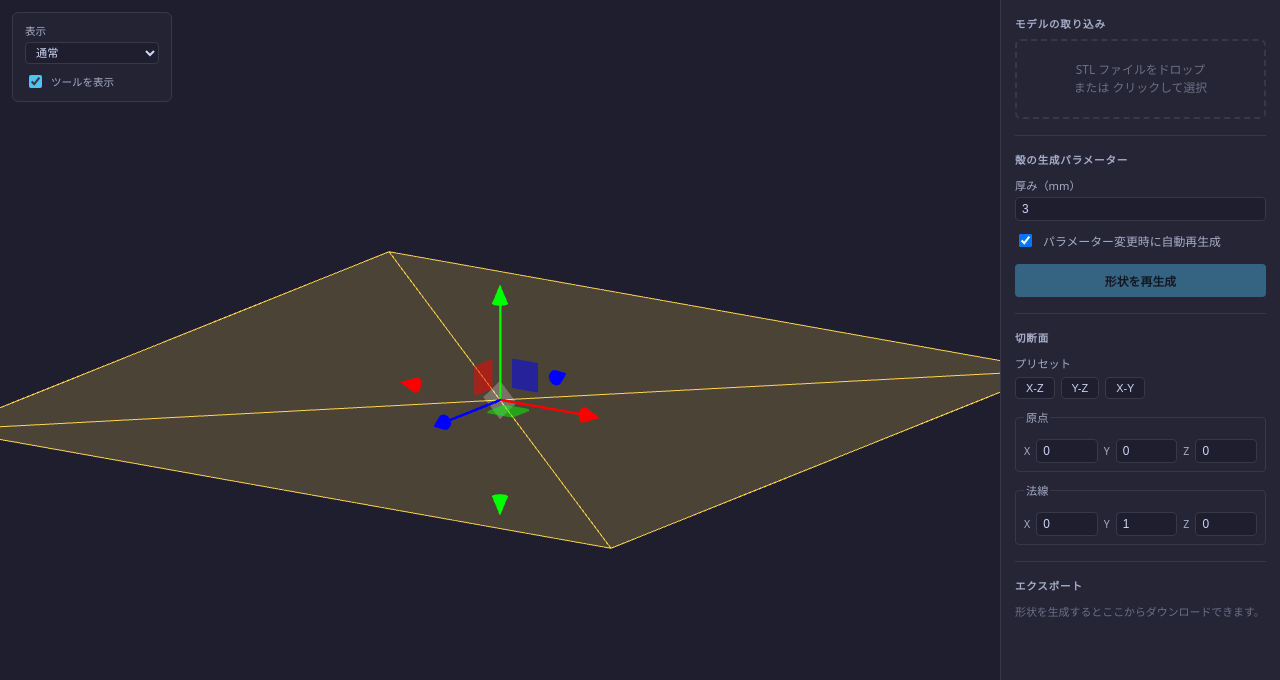
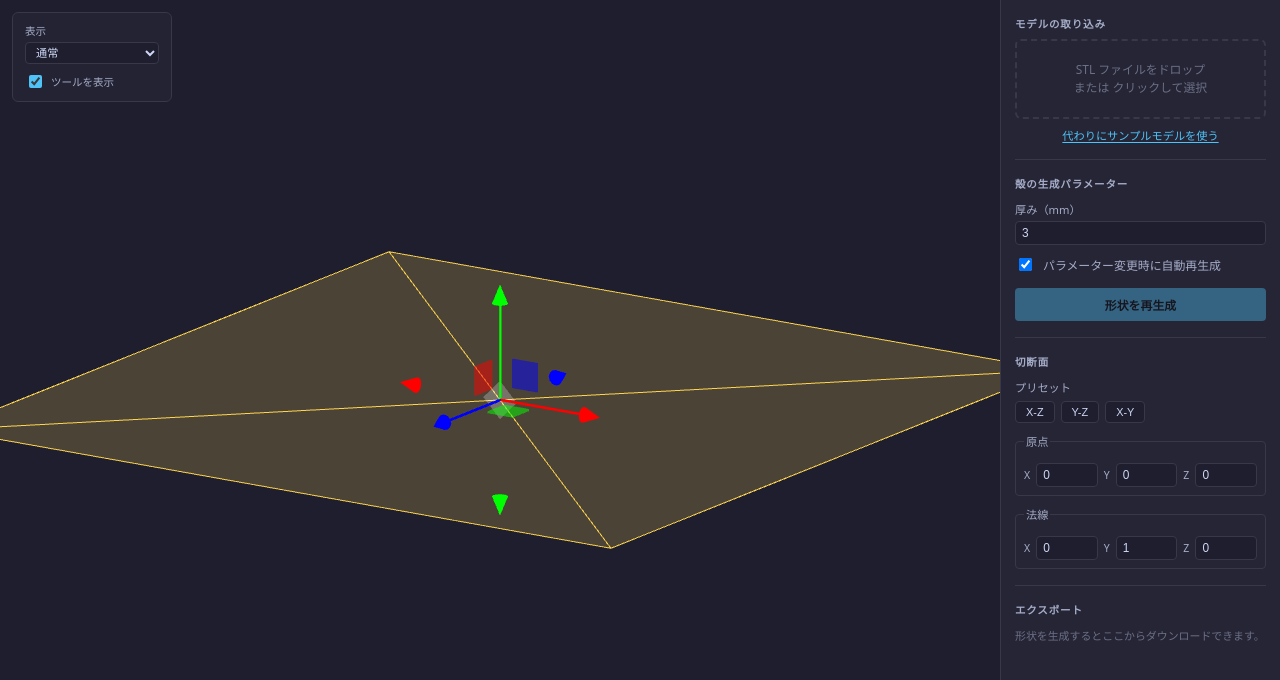
Before and after one commit to nandenjin/shinshi, a Vue app: page / in a window 1280 px wide. Shown: the top 680 px of the page. Built offline with nearby package versions, Linux system fonts and the light colour scheme.

Commit message:
feat: Add demo data

```diff
--- a/src/components/FileImportPanel.vue
+++ b/src/components/FileImportPanel.vue
@@ -1,6 +1,10 @@
 <script setup lang="ts">
 import { ref, computed } from "vue";
-import { loadModelFromFile } from "../composables/useModelLoader.ts";
+import teapotUrl from "../assets/teapot.stl?url";
+import {
+  loadModelFromFile,
+  loadModelFromUrl,
+} from "../composables/useModelLoader.ts";
 import { moldStore } from "../composables/useMoldStore.ts";
 import {
   loadModel,
@@ -50,12 +54,34 @@
   if (file) void processFile(file);
 }
 
+/** Load the bundled teapot sample model. */
+async function loadSample(): Promise<void> {
+  moldStore.status = "loading";
+  moldStore.errorMessage = "";
+  try {
+    const { geometry, fileName, size } = await loadModelFromUrl(
+      teapotUrl,
+      "Utah teapot by Martin Newell.stl",
+    );
+    moldStore.sourceGeometry = geometry;
+    moldStore.fileName = fileName;
+    moldStore.bboxSize = size;
+    moldStore.unit = autoDetectUnit(size);
+    loadModel(geometry, moldStore.params);
+  } catch (err) {
+    moldStore.status = "error";
+    moldStore.errorMessage = err instanceof Error ? err.message : String(err);
+  }
+}
+
 /**
  * Parse the STL file, update the store, and dispatch the model to the Worker.
  */
 async function processFile(file: File): Promise<void> {
   if (!file.name.toLowerCase().endsWith(".stl")) {
-    alert("STL ファイル（.stl）のみ対応しています。");
+    alert(
+      "Unsupported file type. Please select an STL file.\n対応していないファイル形式です。STL ファイルを選択してください。",
+    );
     return;
   }
 
@@ -133,6 +159,12 @@
       <span v-else class="placeholder"
         >STL ファイルをドロップ<br />または クリックして選択</span
       >
+    </div>
+
+    <div v-if="!moldStore.fileName" class="sample">
+      <button type="button" @click="loadSample">
+        代わりにサンプルモデルを使う
+      </button>
     </div>
 
     <!-- Hidden native file input -->
@@ -241,4 +273,27 @@
   color: var(--color-muted);
   margin-left: 2px;
 }
+
+.sample {
+  display: flex;
+  align-items: center;
+  justify-content: center;
+  gap: 6px;
+  flex-wrap: wrap;
+
+  button {
+    background: none;
+    border: none;
+    padding: 0;
+    color: var(--color-accent);
+    font-size: 0.8rem;
+    cursor: pointer;
+    text-decoration: underline;
+    text-underline-offset: 2px;
+  }
+}
+
+.sample-btn:hover {
+  opacity: 0.75;
+}
 </style>
--- a/src/composables/useModelLoader.ts
+++ b/src/composables/useModelLoader.ts
@@ -18,6 +18,21 @@
 const _loader = new STLLoader();
 
 /**
+ * Load an STL file from a URL, parse it into a {@link BufferGeometry},
+ * and centre it at the world origin.
+ */
+export async function loadModelFromUrl(
+  url: string,
+  fileName: string,
+): Promise<LoadedModel> {
+  const response = await fetch(url);
+  if (!response.ok)
+    throw new Error(`Failed to fetch ${url}: ${response.statusText}`);
+  const buffer = await response.arrayBuffer();
+  return _parseBuffer(buffer, fileName);
+}
+
+/**
  * Load an STL file from a {@link File} object, parse it into a
  * {@link BufferGeometry}, and centre it at the world origin.
  *
@@ -29,23 +44,18 @@
  */
 export async function loadModelFromFile(file: File): Promise<LoadedModel> {
   const buffer = await file.arrayBuffer();
+  return _parseBuffer(buffer, file.name);
+}
 
-  // STLLoader.parse() is synchronous; it accepts ArrayBuffer directly
+function _parseBuffer(buffer: ArrayBuffer, fileName: string): LoadedModel {
   const geometry = _loader.parse(buffer);
-
-  // Ensure normals and bounding data are up to date
   geometry.computeVertexNormals();
   geometry.computeBoundingBox();
-
-  // Translate the geometry so that its bounding-box centre is at the origin
   centreGeometry(geometry);
-
-  // Read the size from the now-updated boundingBox (centreGeometry recomputes it)
   const sizeVec = new Vector3();
   geometry.boundingBox!.getSize(sizeVec);
   const size = { x: sizeVec.x, y: sizeVec.y, z: sizeVec.z };
-
-  return { geometry, fileName: file.name, size };
+  return { geometry, fileName, size };
 }
 
 // ---------------------------------------------------------------------------
```
Also changed, not shown: 1 other file (tests, documents, lock files or other folders).
